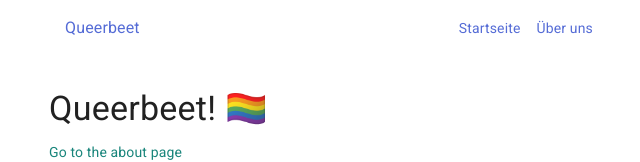
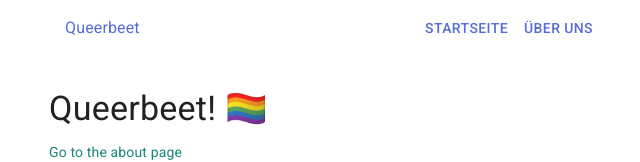
Before and after one commit to queerbeetVorstand/qb-website, a Next.js app: page / in a window 1280 px wide. Shown: the top 162 px of the page, without its empty margins (315-955 px from the left). Built offline with nearby package versions, Linux system fonts and the light colour scheme.

Commit message:
feat: highlight navigation items

```diff
--- a/src/components/NavigationItem.tsx
+++ b/src/components/NavigationItem.tsx
@@ -1,9 +1,11 @@
 import React, { ReactElement } from "react";
-import { Link } from "@material-ui/core";
+import { Link, Typography } from "@material-ui/core";
 
 export default function NavigationItem(props: NavigationItemProperties): ReactElement {
   return (
-    <Link href={props.destinationUrl}>{props.children}</Link>
+    <Link href={props.destinationUrl}>
+      <Typography variant="button">{props.children}</Typography>
+    </Link>
   );
 }
 
```
